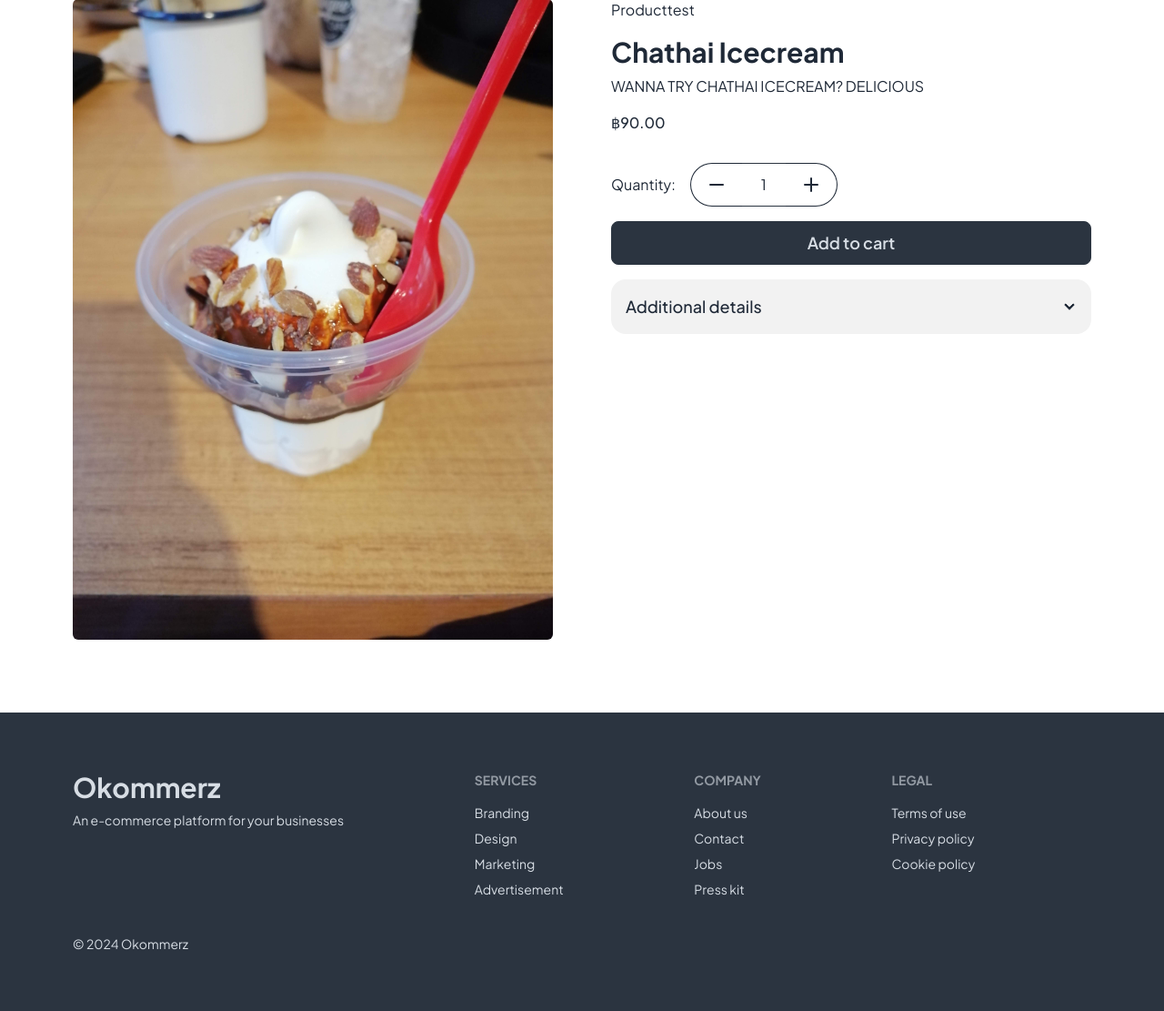
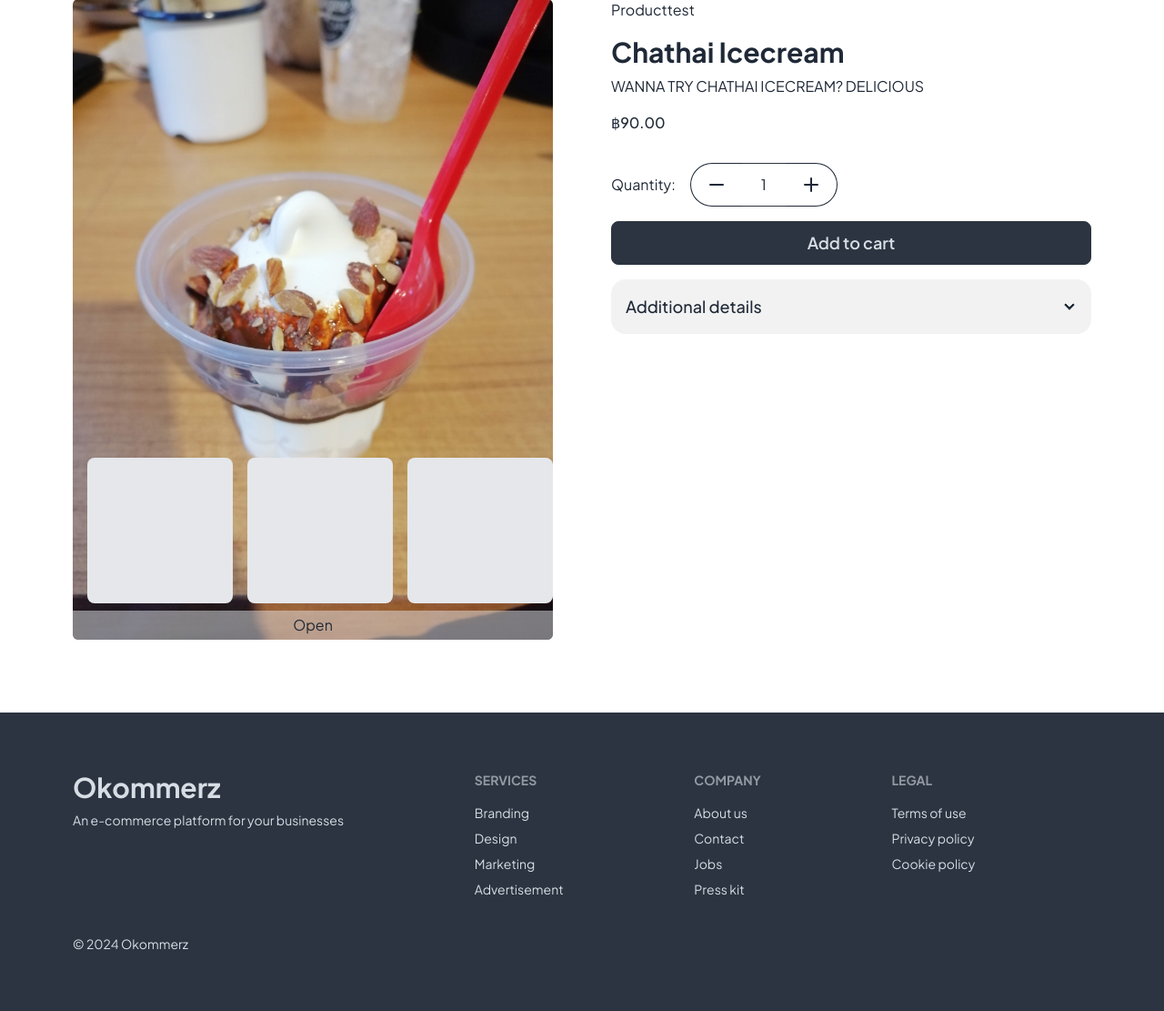
Before and after one commit to suttirakcha/djangookommerz, a Django app: page /product/2 in a window 1280 px wide. Shown: the part 161-1272 px from the top of the page at 91% size. Run offline with Django 4.2, Linux system fonts and the light colour scheme; data comes from the database, SQL or seed files in the repository; both versions use the stored data as it was after the commit; some libraries are stand-ins or nearby versions.

Commit message:
update data

```diff
--- a/okommerz/products/templates/single-product.html
+++ b/okommerz/products/templates/single-product.html
@@ -7,7 +7,18 @@
 <section class='grid grid-cols-1 lg:grid-cols-2 gap-y-10 lg:gap-16'>
   <section>
     {% if product.product_image %}
-      <img class='rounded-md w-full' src={{ product.product_image.url }}>
+      <div class='relative overflow-hidden'>
+        <img class='rounded-md w-full' src={{ product.product_image.url }}>
+
+        <div class='absolute bottom-6 left-0 flex overflow-auto w-full gap-4 p-4' id="multi-images">
+          <div class="min-w-[160px] w-[160px] h-[160px] bg-gray-200 rounded-lg"></div>
+          <div class="min-w-[160px] w-[160px] h-[160px] bg-gray-200 rounded-lg"></div>
+          <div class="min-w-[160px] w-[160px] h-[160px] bg-gray-200 rounded-lg"></div>
+          <div class="min-w-[160px] w-[160px] h-[160px] bg-gray-200 rounded-lg"></div>
+        </div>
+
+        <button class='absolute bottom-0 bg-gray-200/50 w-full inline-block rounded-b-md h-8' id='multi-image-toggle-btn'>Open</button>
+      </div>
     {% else %}
        <div class='w-full h-[600px] rounded-md bg-gray-200'></div>
     {% endif %}
@@ -71,6 +82,9 @@
     var shorterDescription = document.getElementById("shorterDescription");
     var seeMoreBtn = document.getElementById("seeMoreBtn");
 
+    var multiImageToggleBtn = document.getElementById("multi-image-toggle-btn")
+    var multiImage = document.getElementById("multi-images")
+
     if (fullDescription.style.display === "none") {
       fullDescription.style.display = "inline";
       shorterDescription.style.display = "none";
```
Also changed, not shown: okommerz/db.sqlite3, okommerz/media/Chathai-icecream.jpeg (added).
